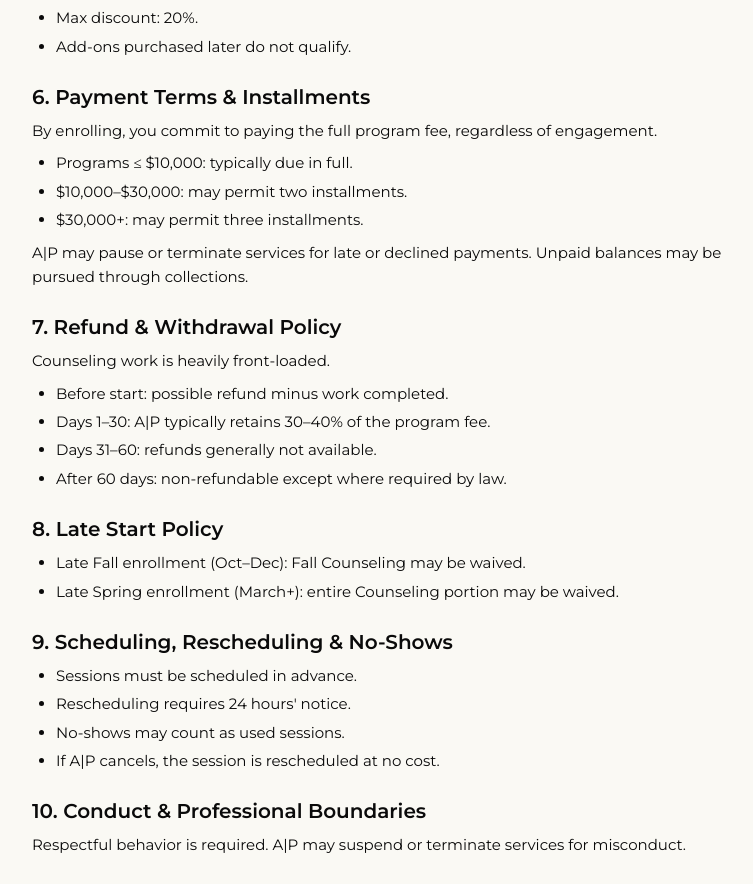
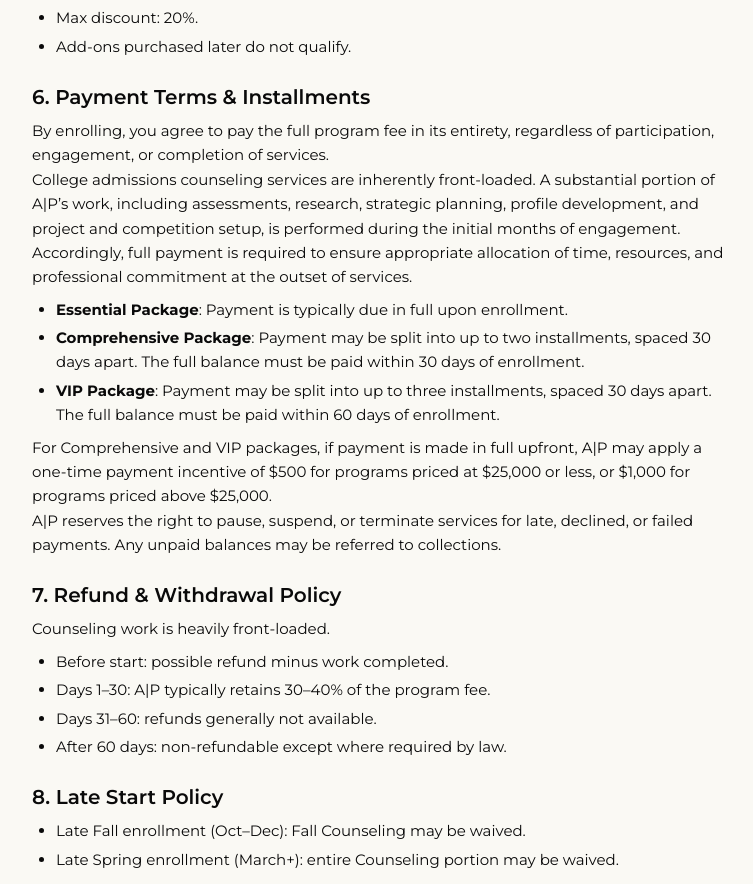
Before and after one commit to Aaron-Sapient/admissionspartners, a Next.js app: page /terms in a window 1280 px wide. Shown: the part 1408-2292 px from the top of the page, without its empty margins (256-1009 px from the left). Built offline with nearby package versions, Linux system fonts and the light colour scheme.

Commit message:
updated terms and conditions

```diff
--- a/app/terms/page.js
+++ b/app/terms/page.js
@@ -94,17 +94,18 @@ export default function TermsPage() {
         <section>
           <h2 className="text-xl font-semibold mb-2">6. Payment Terms & Installments</h2>
           <p>
-            By enrolling, you commit to paying the full program fee, regardless of engagement.
+            By enrolling, you agree to pay the full program fee in its entirety, regardless of participation, engagement, or completion of services.
           </p>
+          <p>College admissions counseling services are inherently front-loaded. A substantial portion of A|P’s work, including assessments, research, strategic planning, profile development, and project and competition setup, is performed during the initial months of engagement. Accordingly, full payment is required to ensure appropriate allocation of time, resources, and professional commitment at the outset of services.</p>
           <ul className="list-disc ml-6 mt-2 space-y-1">
-            <li>Programs ≤ $10,000: typically due in full.</li>
-            <li>$10,000–$30,000: may permit two installments.</li>
-            <li>$30,000+: may permit three installments.</li>
+            <li><strong>Essential Package</strong>: Payment is typically due in full upon enrollment.</li>
+            <li><strong>Comprehensive Package</strong>: Payment may be split into up to two installments, spaced 30 days apart. The full balance must be paid within 30 days of enrollment.</li>
+            <li><strong>VIP Package</strong>: Payment may be split into up to three installments, spaced 30 days apart. The full balance must be paid within 60 days of enrollment.</li>
           </ul>
           <p className="mt-2">
-            A|P may pause or terminate services for late or declined payments. Unpaid balances
-            may be pursued through collections.
+            For Comprehensive and VIP packages, if payment is made in full upfront, A|P may apply a one-time payment incentive of $500 for programs priced at $25,000 or less, or $1,000 for programs priced above $25,000.
           </p>
+          <p>A|P reserves the right to pause, suspend, or terminate services for late, declined, or failed payments. Any unpaid balances may be referred to collections.</p>
         </section>
 
         {/* 7 */}
```
